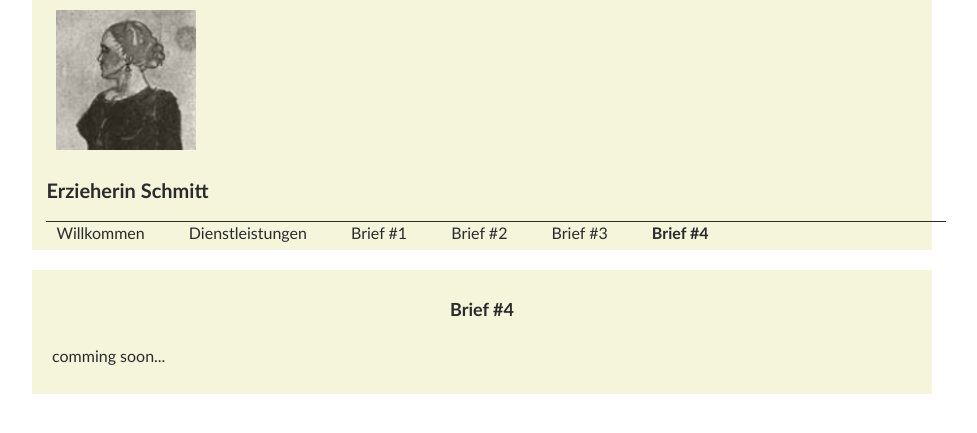
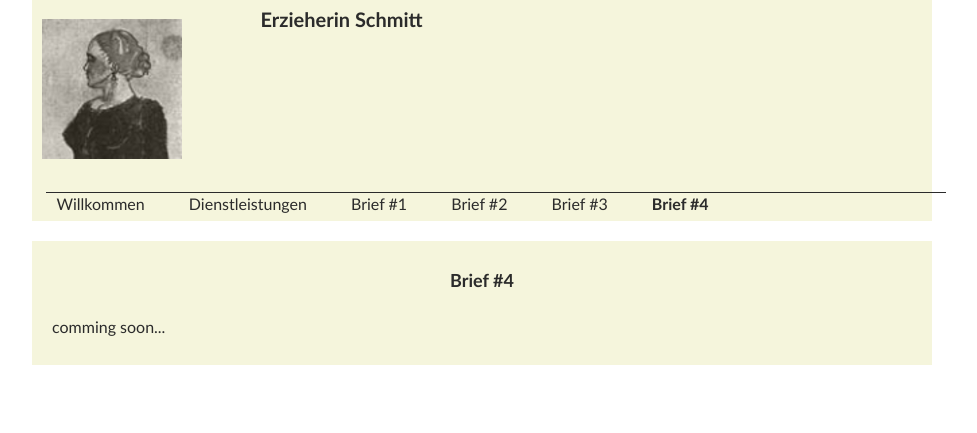
Before and after one commit to richardtraindl/tierarztpraxis-kaiserstrasse.at, a Jekyll site: the page built from xyz123/Schmitt/brief4.html, in a window 1280 px wide. Shown: the top 433 px of the page, without its empty margins (158-1135 px from the left). Built offline with Jekyll 4.4.1, drawn with Linux system fonts in a browser that asks for light colours.

Commit message:
customize

```diff
--- a/_includes/guest.html
+++ b/_includes/guest.html
@@ -1,6 +1,6 @@
 
         <header class="section group">
-            <div class="col span_3_of_12" style="margin: 0 0 1% 1.6%;">
+            <div class="col span_3_of_12">
                 <a href="index.html"><img id="logo" src="/img2/logo.jpg" alt="Logo"></a>
             </div>
             <div class="col span_9_of_12">
```
